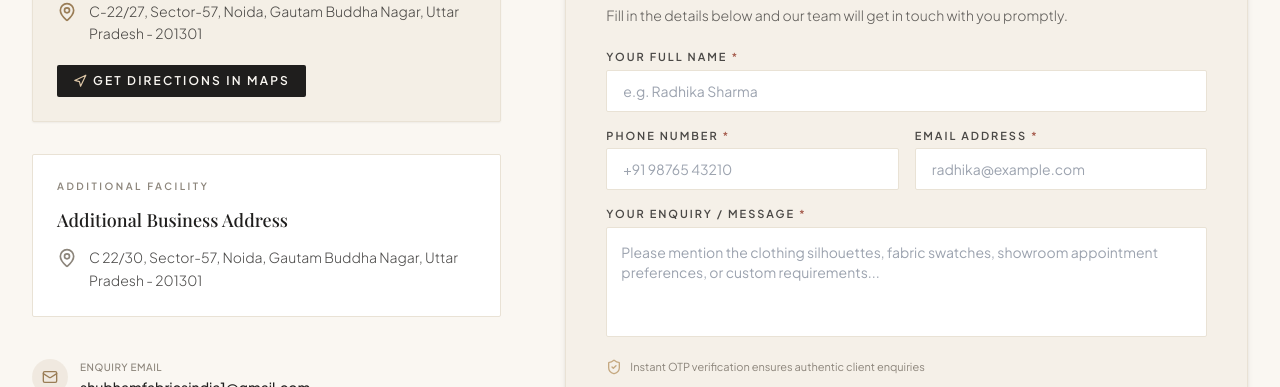
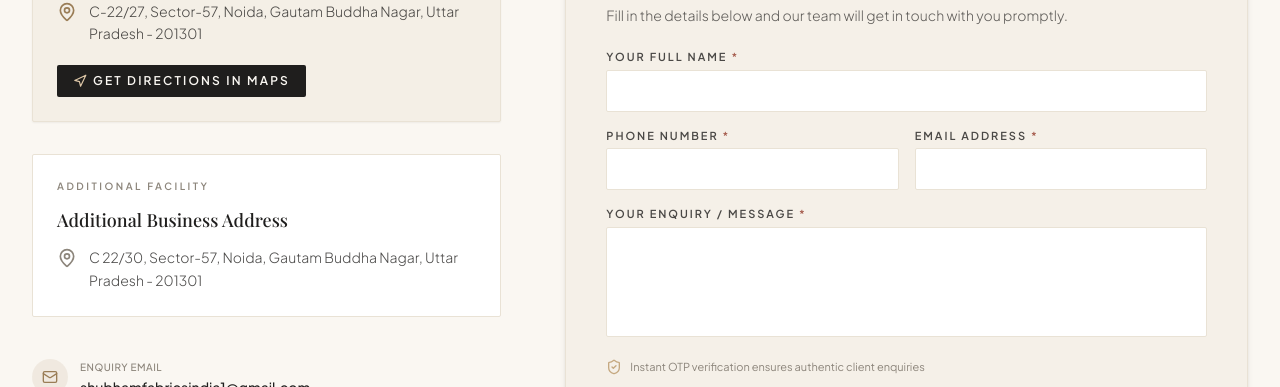
Before and after one commit to piyush-sharma123kenzo/Shubham_Fabrics, a React (Vite) app in the folder frontend/: page /contact in a window 1280 px wide. Shown: the part 411-798 px from the top of the page. Built offline with nearby package versions, Linux system fonts and the light colour scheme; no server answers; a web font is replaced by a local one.

Commit message:
Remove example placeholder texts from enquiry and contact input fields

```diff
--- a/frontend/src/components/ui/EnquiryModal.jsx
+++ b/frontend/src/components/ui/EnquiryModal.jsx
@@ -345,7 +345,6 @@ export default function EnquiryModal() {
                   <input
                     type="text"
                     required
-                    placeholder="e.g. Radhika Sharma"
                     value={formData.name}
                     onChange={(e) => setFormData({ ...formData, name: e.target.value })}
                     className="w-full pl-9 pr-3 py-2 text-sm bg-white border border-brand-sand rounded-sm focus:outline-none focus:border-brand-gold focus:ring-1 focus:ring-brand-gold transition-colors text-brand-charcoal"
@@ -364,7 +363,6 @@ export default function EnquiryModal() {
                     <input
                       type="tel"
                       required
-                      placeholder="+91 98765 43210"
                       value={formData.phone}
                       onChange={(e) => setFormData({ ...formData, phone: e.target.value })}
                       className="w-full pl-9 pr-3 py-2 text-sm bg-white border border-brand-sand rounded-sm focus:outline-none focus:border-brand-gold focus:ring-1 focus:ring-brand-gold transition-colors text-brand-charcoal"
@@ -381,7 +379,6 @@ export default function EnquiryModal() {
                     <input
                       type="email"
                       required
-                      placeholder="radhika@example.com"
                       value={formData.email}
                       onChange={(e) => setFormData({ ...formData, email: e.target.value })}
                       className="w-full pl-9 pr-3 py-2 text-sm bg-white border border-brand-sand rounded-sm focus:outline-none focus:border-brand-gold focus:ring-1 focus:ring-brand-gold transition-colors text-brand-charcoal"
@@ -399,7 +396,6 @@ export default function EnquiryModal() {
                   <textarea
                     required
                     rows={3}
-                    placeholder="Tell us about the fabric swatches, sizing, custom design, or showroom viewing you would like to arrange..."
                     value={formData.message}
                     onChange={(e) => setFormData({ ...formData, message: e.target.value })}
                     className="w-full p-3 text-sm bg-white border border-brand-sand rounded-sm focus:outline-none focus:border-brand-gold focus:ring-1 focus:ring-brand-gold transition-colors text-brand-charcoal resize-none"
--- a/frontend/src/pages/ContactPage.jsx
+++ b/frontend/src/pages/ContactPage.jsx
@@ -376,7 +376,6 @@ export default function ContactPage() {
                   <input
                     type="text"
                     required
-                    placeholder="e.g. Radhika Sharma"
                     value={formData.name}
                     onChange={(e) => setFormData({ ...formData, name: e.target.value })}
                     className="w-full px-4 py-2.5 text-sm bg-white border border-brand-sand rounded-sm focus:outline-none focus:border-brand-gold focus:ring-1 focus:ring-brand-gold transition-colors text-brand-charcoal"
@@ -391,7 +390,6 @@ export default function ContactPage() {
                     <input
                       type="tel"
                       required
-                      placeholder="+91 98765 43210"
                       value={formData.phone}
                       onChange={(e) => setFormData({ ...formData, phone: e.target.value })}
                       className="w-full px-4 py-2.5 text-sm bg-white border border-brand-sand rounded-sm focus:outline-none focus:border-brand-gold focus:ring-1 focus:ring-brand-gold transition-colors text-brand-charcoal"
@@ -405,7 +403,6 @@ export default function ContactPage() {
                     <input
                       type="email"
                       required
-                      placeholder="radhika@example.com"
                       value={formData.email}
                       onChange={(e) => setFormData({ ...formData, email: e.target.value })}
                       className="w-full px-4 py-2.5 text-sm bg-white border border-brand-sand rounded-sm focus:outline-none focus:border-brand-gold focus:ring-1 focus:ring-brand-gold transition-colors text-brand-charcoal"
@@ -420,7 +417,6 @@ export default function ContactPage() {
                   <textarea
                     required
                     rows={4}
-                    placeholder="Please mention the clothing silhouettes, fabric swatches, showroom appointment preferences, or custom requirements..."
                     value={formData.message}
                     onChange={(e) => setFormData({ ...formData, message: e.target.value })}
                     className="w-full p-3.5 text-sm bg-white border border-brand-sand rounded-sm focus:outline-none focus:border-brand-gold focus:ring-1 focus:ring-brand-gold transition-colors text-brand-charcoal resize-none"
```
